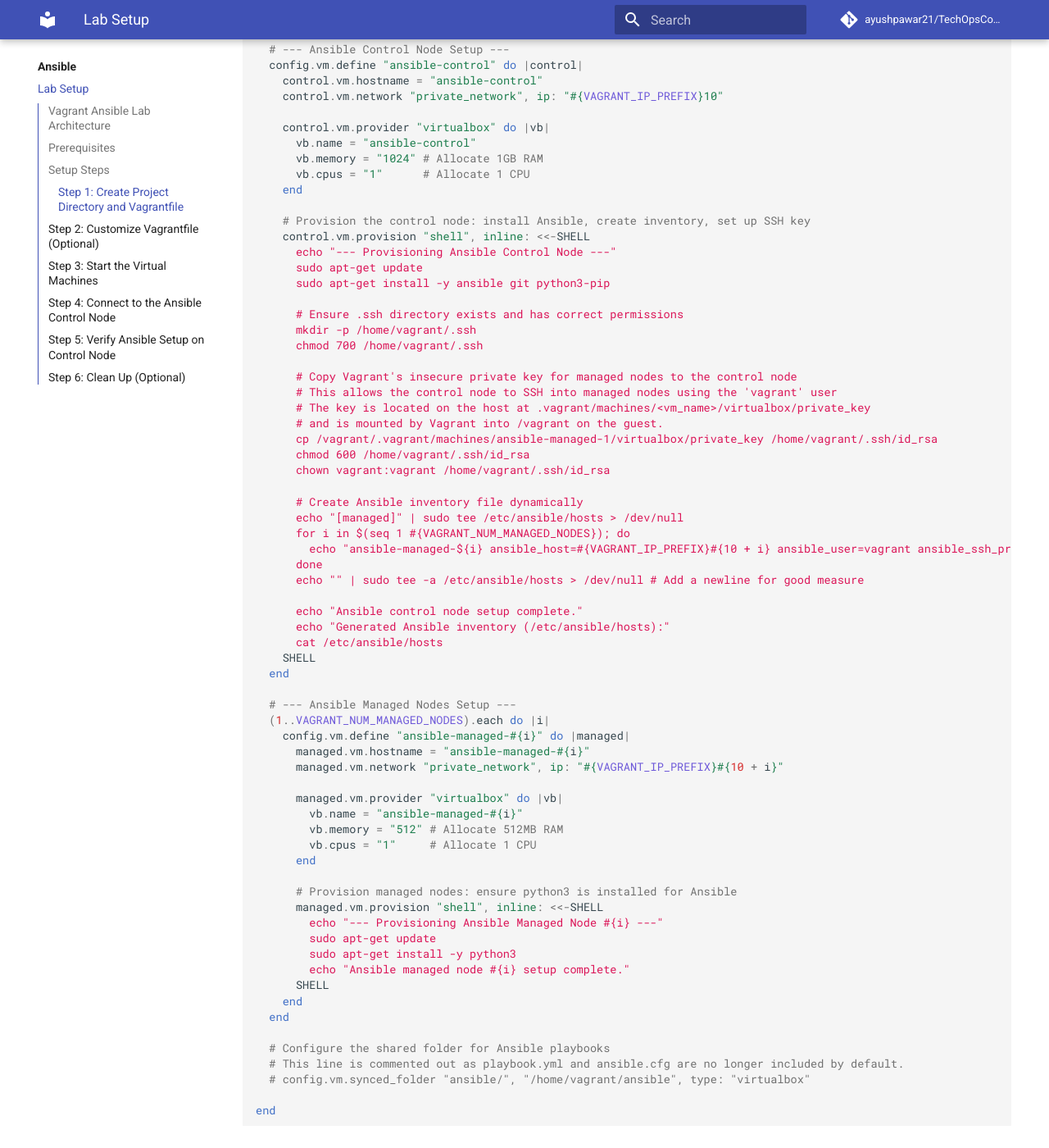
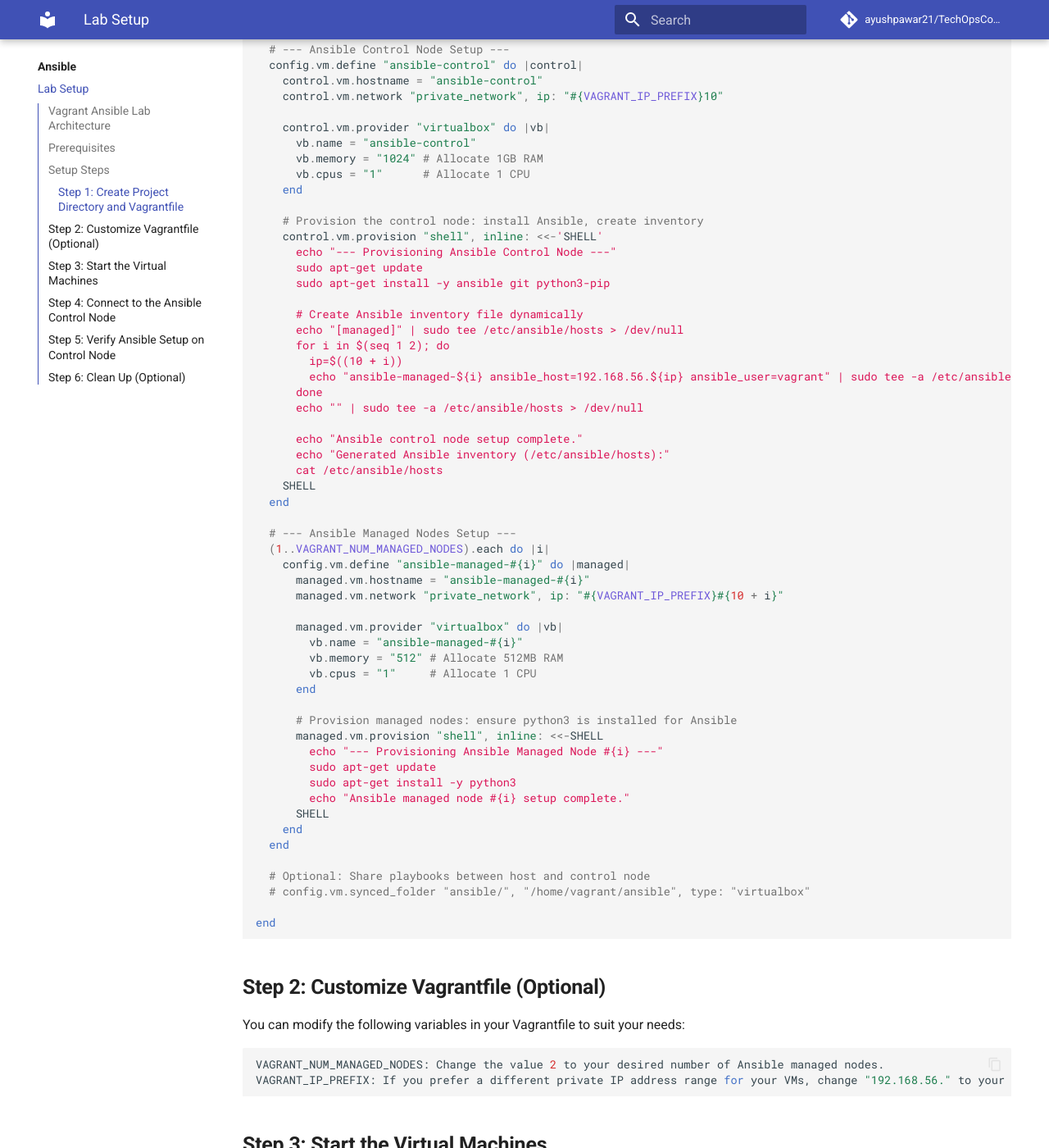
Before and after one commit to ayushpawar21/TechOpsConfigWiki, an MkDocs documentation site: the page built from docs/ansible/setup.md, in a window 1280 px wide and 1400 px high, scrolled down 1828 px. Shown: the whole window at 82% size. Built offline with MkDocs 1.6.1 and Material for MkDocs 9.7.7, drawn with Linux system fonts in a browser that asks for light colours; comment, search, counter and statistics services are not loaded.

Commit message:
Vagrantfile Fix Code

````diff
--- a/docs/ansible/setup.md
+++ b/docs/ansible/setup.md
@@ -44,7 +44,6 @@ touch Vagrantfile
 Open the Vagrantfile with your preferred text editor and paste the following content into it:
 
 ```ruby
-
 # -*- mode: ruby -*-
 # vi: set ft=ruby :
 
@@ -77,30 +76,19 @@ Vagrant.configure("2") do |config|
       vb.cpus = "1"      # Allocate 1 CPU
     end
 
-    # Provision the control node: install Ansible, create inventory, set up SSH key
-    control.vm.provision "shell", inline: <<-SHELL
+    # Provision the control node: install Ansible, create inventory
+    control.vm.provision "shell", inline: <<-'SHELL'
       echo "--- Provisioning Ansible Control Node ---"
       sudo apt-get update
       sudo apt-get install -y ansible git python3-pip
 
-      # Ensure .ssh directory exists and has correct permissions
-      mkdir -p /home/vagrant/.ssh
-      chmod 700 /home/vagrant/.ssh
-
-      # Copy Vagrant's insecure private key for managed nodes to the control node
-      # This allows the control node to SSH into managed nodes using the 'vagrant' user
-      # The key is located on the host at .vagrant/machines/<vm_name>/virtualbox/private_key
-      # and is mounted by Vagrant into /vagrant on the guest.
-      cp /vagrant/.vagrant/machines/ansible-managed-1/virtualbox/private_key /home/vagrant/.ssh/id_rsa
-      chmod 600 /home/vagrant/.ssh/id_rsa
-      chown vagrant:vagrant /home/vagrant/.ssh/id_rsa
-
       # Create Ansible inventory file dynamically
       echo "[managed]" | sudo tee /etc/ansible/hosts > /dev/null
-      for i in $(seq 1 #{VAGRANT_NUM_MANAGED_NODES}); do
-        echo "ansible-managed-${i} ansible_host=#{VAGRANT_IP_PREFIX}#{10 + i} ansible_user=vagrant ansible_ssh_private_key_file=/home/vagrant/.ssh/id_rsa" | sudo tee -a /etc/ansible/hosts > /dev/null
+      for i in $(seq 1 2); do
+        ip=$((10 + i))
+        echo "ansible-managed-${i} ansible_host=192.168.56.${ip} ansible_user=vagrant" | sudo tee -a /etc/ansible/hosts > /dev/null
       done
-      echo "" | sudo tee -a /etc/ansible/hosts > /dev/null # Add a newline for good measure
+      echo "" | sudo tee -a /etc/ansible/hosts > /dev/null
 
       echo "Ansible control node setup complete."
       echo "Generated Ansible inventory (/etc/ansible/hosts):"
@@ -130,11 +118,11 @@ Vagrant.configure("2") do |config|
     end
   end
 
-  # Configure the shared folder for Ansible playbooks
-  # This line is commented out as playbook.yml and ansible.cfg are no longer included by default.
+  # Optional: Share playbooks between host and control node
   # config.vm.synced_folder "ansible/", "/home/vagrant/ansible", type: "virtualbox"
 
 end
+
 
 ```
 ## **Step 2: Customize Vagrantfile (Optional)**
````
